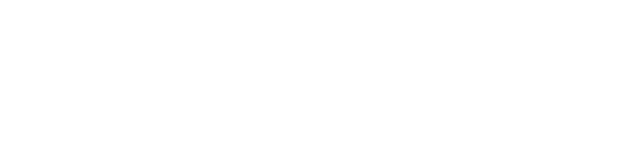
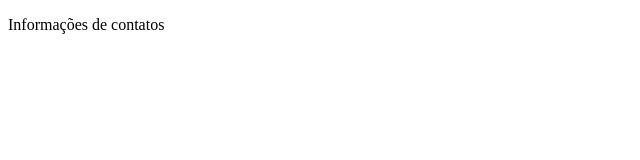
Before and after one commit to yLord1/prova-git-github, a plain HTML site: page contato.html in a window 1280 px wide. Shown: the whole page, without its empty margins (0-640 px from the left). Drawn offline with Linux system fonts and the light colour scheme.

Commit message:
adicionei um parágrafo ao contato

```diff
--- a/contato.html
+++ b/contato.html
@@ -6,6 +6,7 @@
     <title>Contato</title>
 </head>
 <body>
+    <p>Informações de contatos</p>
 
 </body>
 </html>
```
